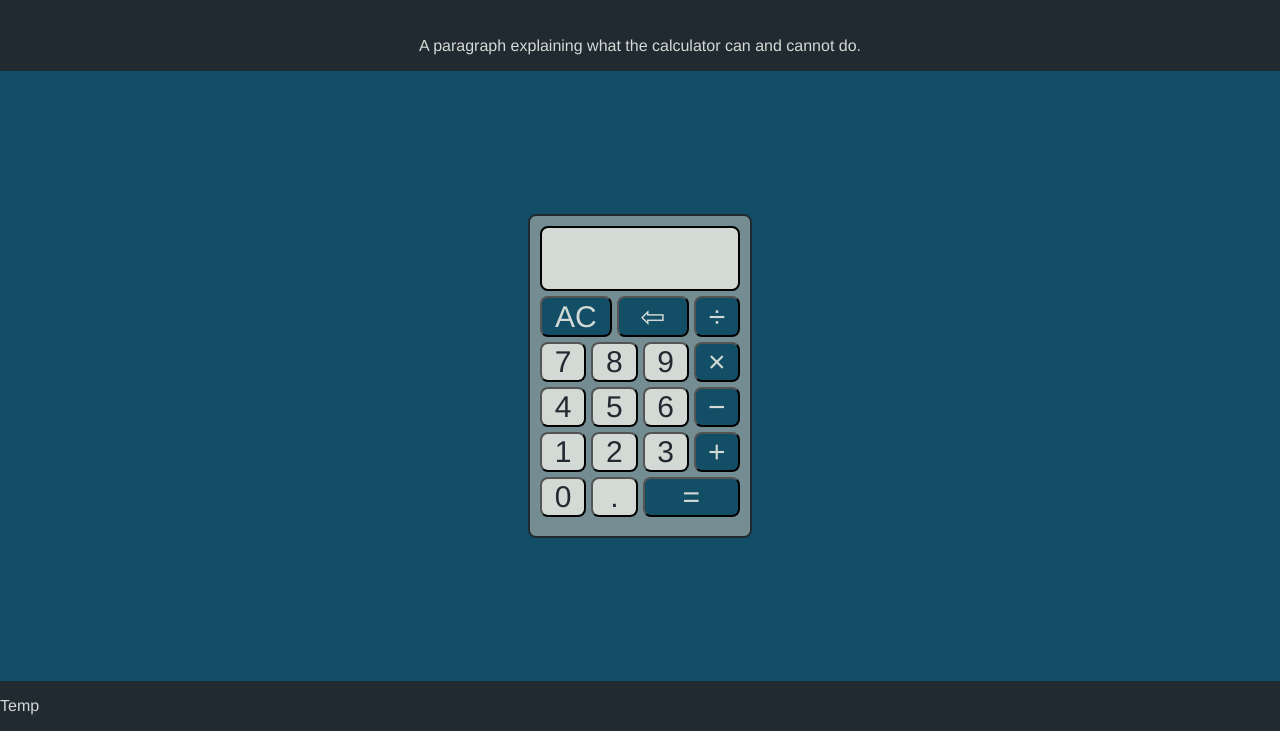
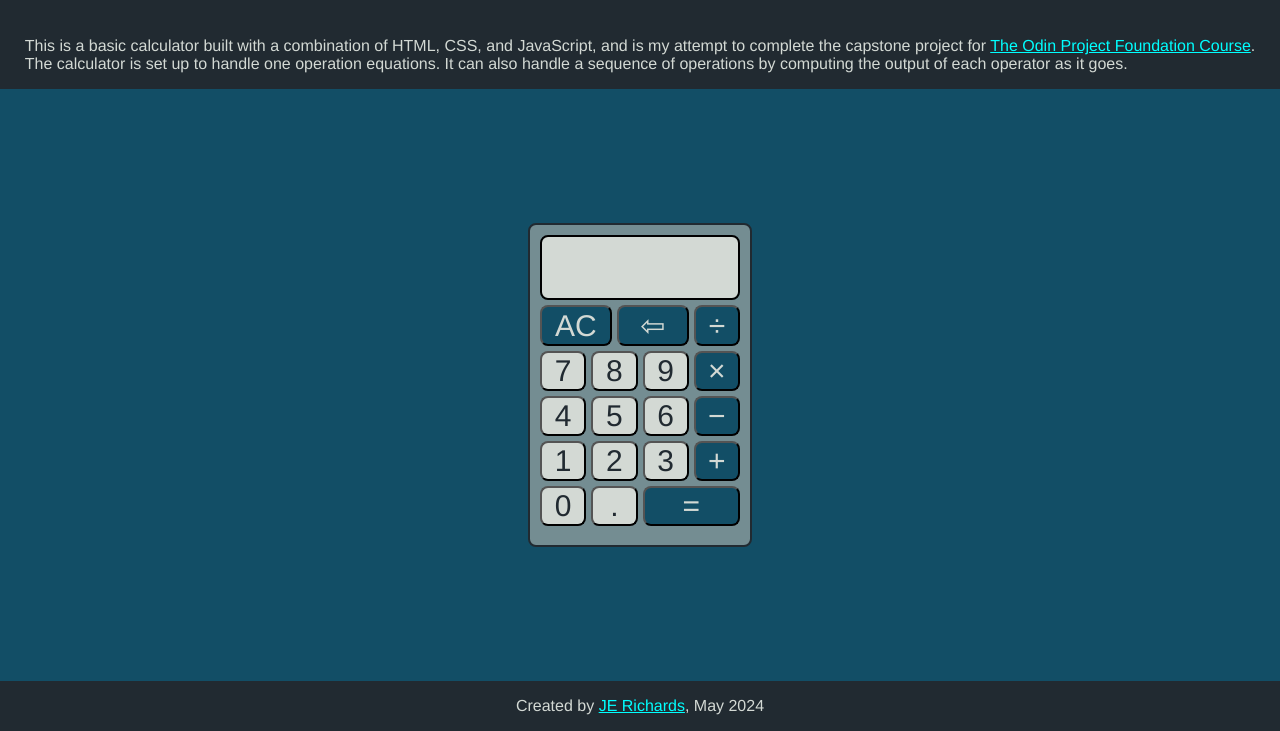
Before and after one commit to JE-Richards/odin-calculator, a plain HTML site: page index.html in a window 1280 px wide. Shown: the part 69-800 px from the top of the page. Drawn offline with Linux system fonts and the light colour scheme.

Commit message:
Update content and footer in index

```diff
--- a/index.html
+++ b/index.html
@@ -14,7 +14,10 @@
         </div>
 
         <div class="content">
-            <p>A paragraph explaining what the calculator can and cannot do.</p>
+            <p>
+                This is a basic calculator built with a combination of HTML, CSS, and JavaScript, and is my attempt to complete the capstone project for <a href="https://www.theodinproject.com/paths/foundations/courses/foundations" target="_blank">The Odin Project Foundation Course</a>.<br>
+                The calculator is set up to handle one operation equations. It can also handle a sequence of operations by computing the output of each operator as it goes. <br>
+            </p>
         </div>
 
         <div class="page">
@@ -54,7 +57,7 @@
         </div>
 
         <div class="footer">
-            <p>Temp</p>
+            <p>Created by <a href="https://github.com/JE-Richards" target="_blank">JE Richards</a>, May 2024</p>
         </div>
     </body>
 </html>
--- a/style.css
+++ b/style.css
@@ -6,6 +6,7 @@
 |  #124E66 - Grey Blue          |
 |  #748D92 - Light Blue Grey    |
 |  #D3D9D4 - Very Light Grey    |
+|  Aqua    - Aqua               |
 |                               |
 \*-----------------------------*/
 
@@ -29,6 +30,18 @@ body {
 
 .header, .footer, .content {
     background-color: #212A31;
+}
+
+a {
+    color:aqua;
+}
+
+a:hover {
+    color:#D3D9D4;
+}
+
+a:active {
+    color: red;
 }
 
 /* Header and Content Styling */
@@ -128,4 +141,5 @@ button {
 .footer {
     display: flex;
     margin-top: auto;
+    justify-content: center;
 }
```
